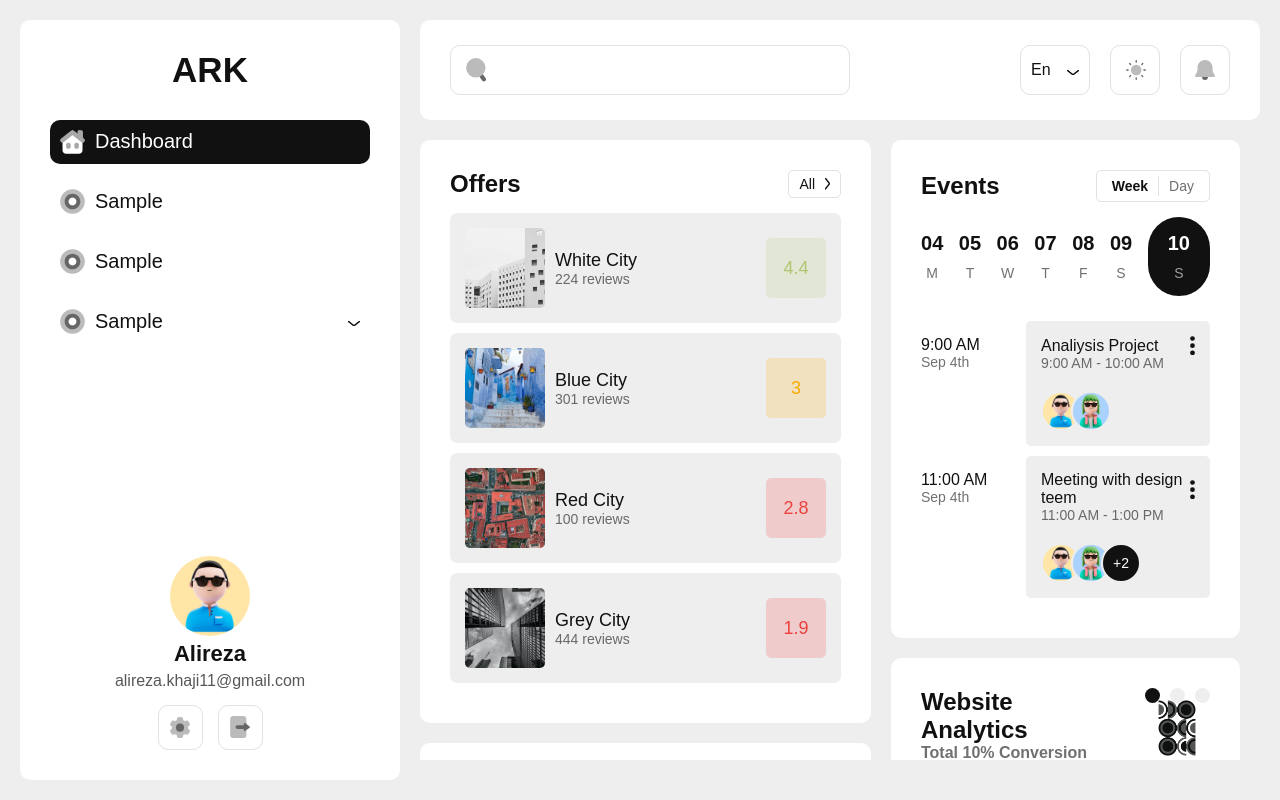
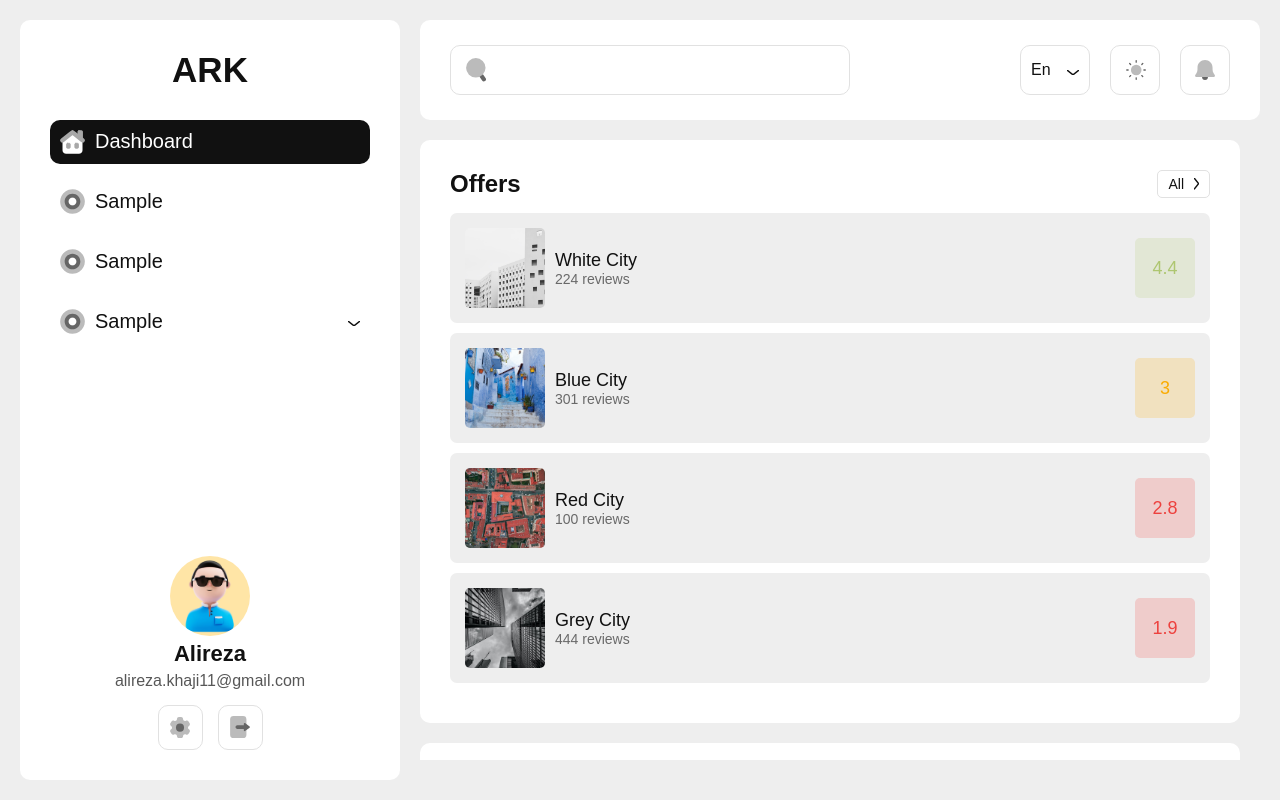
Before and after one commit to ark1111/ark-panel, a React (Vite) app: page / in a window 1280 px wide. Built offline with nearby package versions, Linux system fonts and the light colour scheme; a web font is replaced by a local one.

Commit message:
feat : responsive setting

```diff
--- a/src/components/header/index.styled.ts
+++ b/src/components/header/index.styled.ts
@@ -12,8 +12,11 @@ export const Box = styled.div`
 `;
 
 export const SearchBoxContainer = styled.div`
-  width: 400px;
+  width: 250px;
   height: 50px;
+  @media (min-width: 1200px) {
+    width: 400px;
+  }
 `;
 
 export const ButtonsContainer = styled.div`
--- a/src/page/dashboard/components/analytics/Analytics.styled.ts
+++ b/src/page/dashboard/components/analytics/Analytics.styled.ts
@@ -2,13 +2,31 @@ import { styled } from "styled-components";
 
 export const Box = styled.div`
   width: 100%;
-  aspect-ratio: 1/0.4;
+  aspect-ratio: 1/0.5;
   border-radius: 10px;
   background-color: ${(props) => props.theme.colors.surface};
   position: relative;
   overflow: hidden;
   margin-top: 20px;
   display: flex;
+  @media (min-width: 1400px) {
+    aspect-ratio: 1/1;
+  }
+  @media (min-width: 1550px) {
+    aspect-ratio: 1/0.85;
+  }
+  @media (min-width: 1700px) {
+    aspect-ratio: 1/0.75;
+  }
+  @media (min-width: 1850px) {
+    aspect-ratio: 1/0.6;
+  }
+  @media (min-width: 1930px) {
+    aspect-ratio: 1/0.5;
+  }
+  @media (min-width: 2100px) {
+    aspect-ratio: 1/0.4;
+  }
 `;
 
 // export const Slider = styled.div`
@@ -77,33 +95,49 @@ export const ItemsContainer = styled.div`
 `;
 
 export const ItemBox = styled.div`
-  width: calc(50% - 10px);
+  width: 100%;
   display: flex;
   align-items: center;
   column-gap: 10px;
   flex-shrink: 0;
+  @media (min-width: 1850px) {
+    width: calc(50% - 10px);
+  }
 `;
 
 export const ItemBoxValue = styled.div`
-  font-size: 18px;
-  width: 100px;
-  height: 50px;
+  font-size: 16px;
+  width: 80px;
+  height: 40px;
   display: flex;
   align-items: center;
   justify-content: center;
   border-radius: 5px;
   background-color: ${(props) => props.theme.colors.background};
   color: ${(props) => props.theme.colors.surfaceText};
+  @media (min-width: 1930px) {
+    font-size: 18px;
+  }
+  @media (min-width: 2100px) {
+    width: 100px;
+    height: 50px;
+  }
 `;
 
 export const ItemBoxTitle = styled.div`
-  font-size: 18px;
+  font-size: 16px;
   color: ${(props) => props.theme.colors.surfaceText};
+  @media (min-width: 1930px) {
+    font-size: 18px;
+  }
 `;
 
 export const ItemsTitle = styled.div`
-  font-size: 18px;
+  font-size: 16px;
   color: ${(props) => props.theme.colors.surfaceText};
+  @media (min-width: 1930px) {
+    font-size: 18px;
+  }
 `;
 
 export const BoxItemImage = styled.div`
@@ -123,7 +157,15 @@ export const BoxItemImage = styled.div`
 
 export const Image = styled.img`
   flex-shrink: 0;
-  height: 70%;
+  height: 50%;
+  display: none;
+  @media (min-width: 1800px) {
+    height: 60%;
+    display: block;
+  }
+  @media (min-width: 1900px) {
+    height: 70%;
+  }
   @media (min-width: 2300px) {
     height: 80%;
   }
--- a/src/page/dashboard/components/events/EventList.styled.ts
+++ b/src/page/dashboard/components/events/EventList.styled.ts
@@ -48,7 +48,7 @@ export const ListItemInfo = styled.div`
 export const ListItemInfoHeader = styled.div`
   width: 100%;
   display: flex;
-  align-items: center;
+  align-items: start;
   justify-content: space-between;
 `;
 
@@ -57,6 +57,10 @@ export const IconBox = styled.div`
   align-items: center;
   justify-content: center;
   cursor: pointer;
+  transform: translateY(5px);
+  @media (min-width: 1600px) {
+    transform: translateY(0px);
+  }
 `;
 
 export const ListItemInfoTitle = styled.div`
--- a/src/page/dashboard/components/events/Week.styled.ts
+++ b/src/page/dashboard/components/events/Week.styled.ts
@@ -11,7 +11,7 @@ export const Box = styled.div`
 //need responsive setting
 export const BoxItem = styled.div<{ $isActive: boolean }>`
   padding: 15px 0px;
-  padding: ${(props) => (props.$isActive ? "15px 20px" : "15px 0px")};
+  padding: ${(props) => (props.$isActive ? "15px 10px" : "15px 0px")};
   background-color: ${(props) =>
     props.$isActive ? props.theme.colors.primary : "transparent"};
   border-radius: 100px;
@@ -23,13 +23,19 @@ export const BoxItem = styled.div<{ $isActive: boolean }>`
   cursor: pointer;
   transition: all 0.5s;
   transform-origin: center;
+  @media (min-width: 1500px) {
+    padding: ${(props) => (props.$isActive ? "15px 20px" : "15px 0px")};;
+  }
 `;
 
 export const DateText = styled.div<{ $isActive: boolean }>`
-  font-size: 20px;
+  font-size: 18px;
   font-weight: bold;
   color: ${(props) =>
     props.$isActive ? props.theme.colors.primaryText : props.theme.colors.surfaceText};
+  @media (min-width: 1500px) {
+    font-size: 20px;
+  }
 `;
 
 export const DayText = styled.div<{ $isActive: boolean }>`
--- a/src/page/dashboard/index.styled.ts
+++ b/src/page/dashboard/index.styled.ts
@@ -9,18 +9,24 @@ export const Section1 = styled.div`
   display: flex;
   column-gap: 20px;
   margin-bottom: 20px;
+  row-gap: 20px;
+  flex-wrap: wrap;
 `;
 
 export const SectionPart1 = styled.div`
-  /* flex: 1; */
-  width: 55%;
+  width: 100%;
   flex-shrink: 0 !important;
+  @media (min-width: 1400px) {
+    width: 55%;
+  }
 `;
 
 export const SectionPart2 = styled.div`
-  /* flex: 0.8; */
-  width: calc(45% - 20px);
+  width: 100%;
   flex-shrink: 0 !important;
+  @media (min-width: 1400px) {
+    width: calc(45% - 20px);
+  }
 `;
 
 export const InfoCards = styled.div`
```
